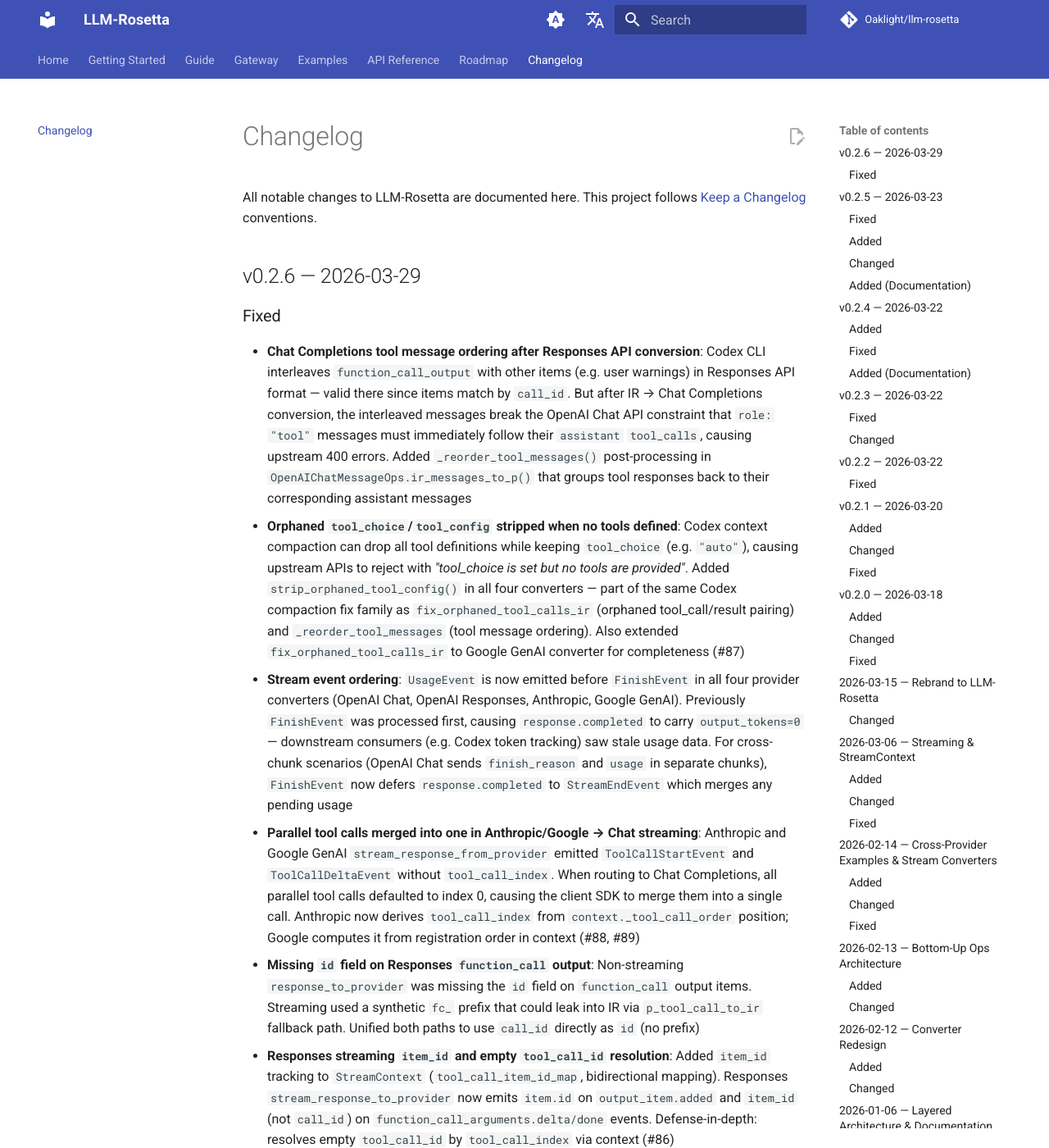
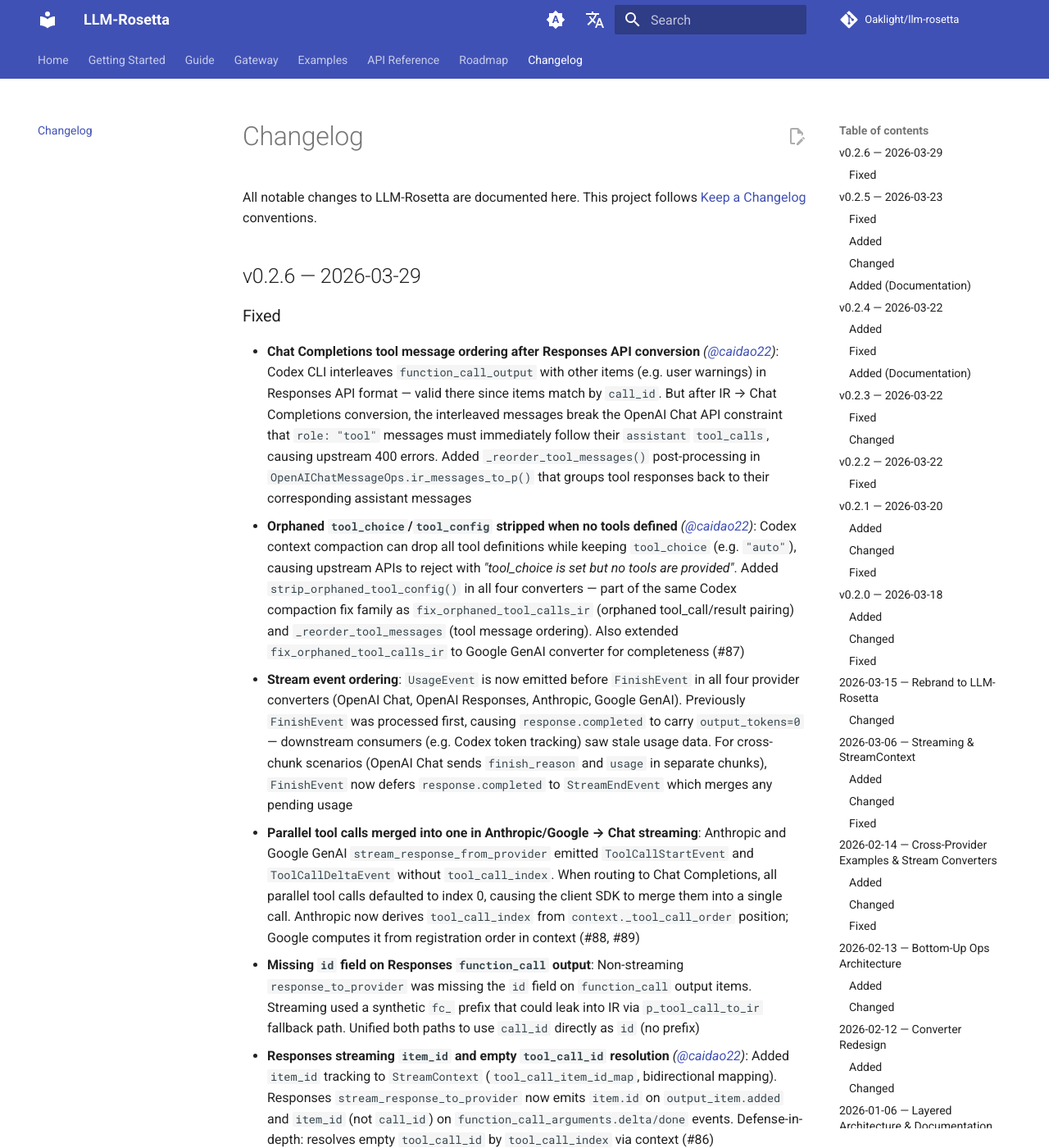
Before and after one commit to Oaklight/llm-rosetta, an MkDocs documentation site: the page built from docs/changelog.md, in a window 1280 px wide and 1400 px high. Shown: the whole window at 82% size. Built offline with MkDocs 1.6.1 and Material for MkDocs 9.7.7, drawn with Linux system fonts in a browser that asks for light colours; comment, search, counter and statistics services are not loaded.

Commit message:
docs: add contributor attribution to v0.2.6 changelog

```diff
--- a/docs/changelog.md
+++ b/docs/changelog.md
@@ -10,13 +10,13 @@
 
 ### Fixed
 
-- **Chat Completions tool message ordering after Responses API conversion**: Codex CLI interleaves `function_call_output` with other items (e.g. user warnings) in Responses API format — valid there since items match by `call_id`. But after IR → Chat Completions conversion, the interleaved messages break the OpenAI Chat API constraint that `role: "tool"` messages must immediately follow their `assistant` `tool_calls`, causing upstream 400 errors. Added `_reorder_tool_messages()` post-processing in `OpenAIChatMessageOps.ir_messages_to_p()` that groups tool responses back to their corresponding assistant messages
-- **Orphaned `tool_choice`/`tool_config` stripped when no tools defined**: Codex context compaction can drop all tool definitions while keeping `tool_choice` (e.g. `"auto"`), causing upstream APIs to reject with *"tool_choice is set but no tools are provided"*. Added `strip_orphaned_tool_config()` in all four converters — part of the same Codex compaction fix family as `fix_orphaned_tool_calls_ir` (orphaned tool_call/result pairing) and `_reorder_tool_messages` (tool message ordering). Also extended `fix_orphaned_tool_calls_ir` to Google GenAI converter for completeness (#87)
+- **Chat Completions tool message ordering after Responses API conversion** *([@caidao22](https://github.com/caidao22))*: Codex CLI interleaves `function_call_output` with other items (e.g. user warnings) in Responses API format — valid there since items match by `call_id`. But after IR → Chat Completions conversion, the interleaved messages break the OpenAI Chat API constraint that `role: "tool"` messages must immediately follow their `assistant` `tool_calls`, causing upstream 400 errors. Added `_reorder_tool_messages()` post-processing in `OpenAIChatMessageOps.ir_messages_to_p()` that groups tool responses back to their corresponding assistant messages
+- **Orphaned `tool_choice`/`tool_config` stripped when no tools defined** *([@caidao22](https://github.com/caidao22))*: Codex context compaction can drop all tool definitions while keeping `tool_choice` (e.g. `"auto"`), causing upstream APIs to reject with *"tool_choice is set but no tools are provided"*. Added `strip_orphaned_tool_config()` in all four converters — part of the same Codex compaction fix family as `fix_orphaned_tool_calls_ir` (orphaned tool_call/result pairing) and `_reorder_tool_messages` (tool message ordering). Also extended `fix_orphaned_tool_calls_ir` to Google GenAI converter for completeness (#87)
 - **Stream event ordering**: `UsageEvent` is now emitted before `FinishEvent` in all four provider converters (OpenAI Chat, OpenAI Responses, Anthropic, Google GenAI). Previously `FinishEvent` was processed first, causing `response.completed` to carry `output_tokens=0` — downstream consumers (e.g. Codex token tracking) saw stale usage data. For cross-chunk scenarios (OpenAI Chat sends `finish_reason` and `usage` in separate chunks), `FinishEvent` now defers `response.completed` to `StreamEndEvent` which merges any pending usage
 - **Parallel tool calls merged into one in Anthropic/Google → Chat streaming**: Anthropic and Google GenAI `stream_response_from_provider` emitted `ToolCallStartEvent` and `ToolCallDeltaEvent` without `tool_call_index`. When routing to Chat Completions, all parallel tool calls defaulted to index 0, causing the client SDK to merge them into a single call. Anthropic now derives `tool_call_index` from `context._tool_call_order` position; Google computes it from registration order in context (#88, #89)
 - **Missing `id` field on Responses `function_call` output**: Non-streaming `response_to_provider` was missing the `id` field on `function_call` output items. Streaming used a synthetic `fc_` prefix that could leak into IR via `p_tool_call_to_ir` fallback path. Unified both paths to use `call_id` directly as `id` (no prefix)
-- **Responses streaming `item_id` and empty `tool_call_id` resolution**: Added `item_id` tracking to `StreamContext` (`tool_call_item_id_map`, bidirectional mapping). Responses `stream_response_to_provider` now emits `item.id` on `output_item.added` and `item_id` (not `call_id`) on `function_call_arguments.delta/done` events. Defense-in-depth: resolves empty `tool_call_id` by `tool_call_index` via context (#86)
-- **Non-function tool names mangled with type prefix**: Non-function IR tool definitions (e.g. `type="custom"`, `name="apply_patch"`) were converted with a type prefix (`custom_apply_patch`), breaking tool_call matching since the client expects the original name. Both OpenAI Chat and Responses converters now use `ir_tool["name"]` directly (#84)
+- **Responses streaming `item_id` and empty `tool_call_id` resolution** *([@caidao22](https://github.com/caidao22))*: Added `item_id` tracking to `StreamContext` (`tool_call_item_id_map`, bidirectional mapping). Responses `stream_response_to_provider` now emits `item.id` on `output_item.added` and `item_id` (not `call_id`) on `function_call_arguments.delta/done` events. Defense-in-depth: resolves empty `tool_call_id` by `tool_call_index` via context (#86)
+- **Non-function tool names mangled with type prefix** *([@caidao22](https://github.com/caidao22))*: Non-function IR tool definitions (e.g. `type="custom"`, `name="apply_patch"`) were converted with a type prefix (`custom_apply_patch`), breaking tool_call matching since the client expects the original name. Both OpenAI Chat and Responses converters now use `ir_tool["name"]` directly (#84)
 
 ## v0.2.5 — 2026-03-23
 
```
